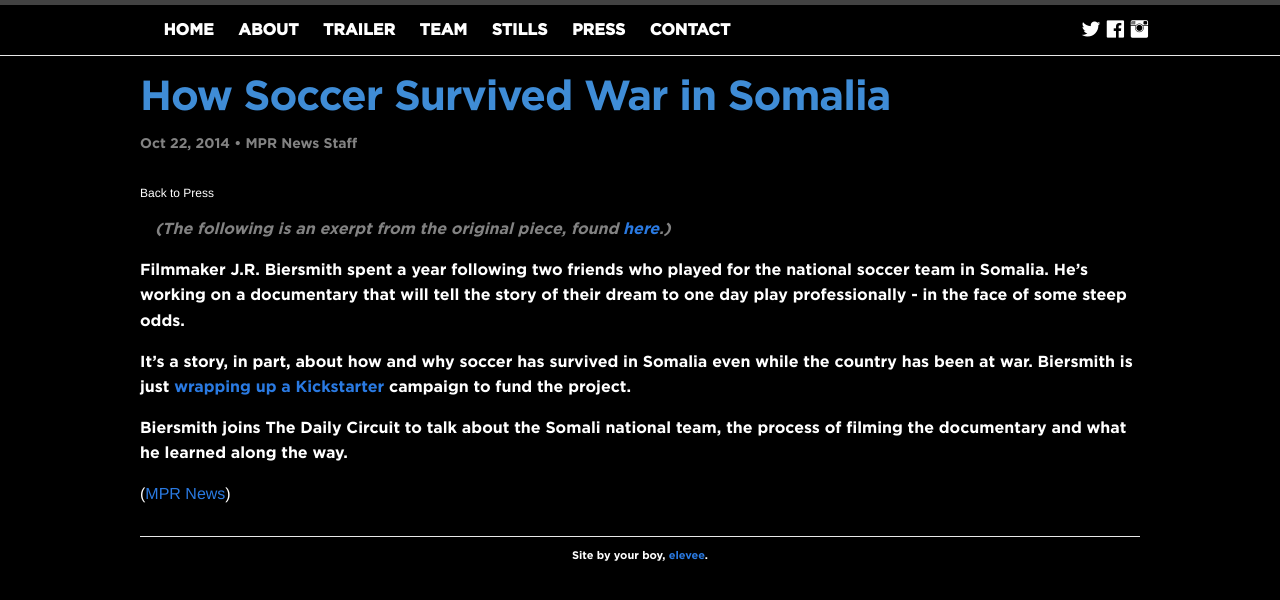
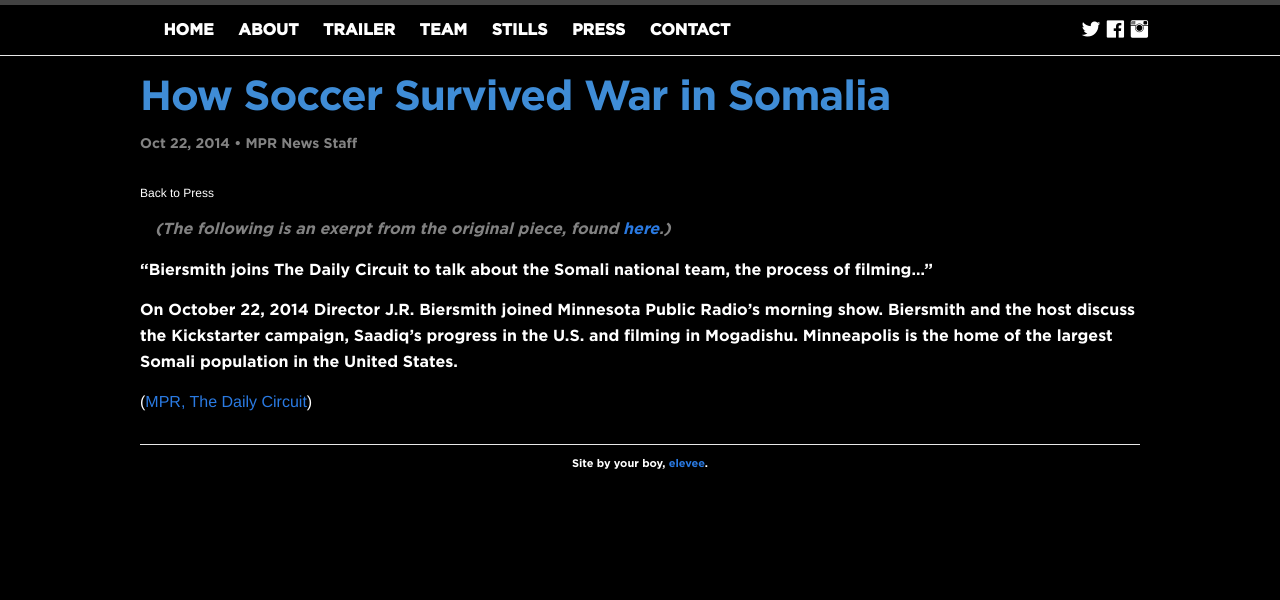
Before and after one commit to bellinkoff/men_in_the_arena, a Jekyll site: the page built from _posts/2014-10-22-how-soccer-survived-war-in-somalia.md, in a window 1280 px wide and 900 px high. Shown: the top 600 px of the window. Built offline with Jekyll 4.4.1, drawn with Linux system fonts in a browser that asks for light colours; nearby versions of some CDN libraries; some web fonts are replaced; comment, search, counter and statistics services are not loaded.

Commit message:
Got rid of placeholder press posts. Reworked copy for existing ones.

```diff
--- a/_posts/2014-10-22-how-soccer-survived-war-in-somalia.md
+++ b/_posts/2014-10-22-how-soccer-survived-war-in-somalia.md
@@ -3,11 +3,11 @@
 title:  "How Soccer Survived War in Somalia"
 linkout: "http://www.mprnews.org/story/2014/10/22/daily-circuit-somalia-soccer"
 author: "MPR News Staff"
-source: "MPR News"
+source: "MPR, The Daily Circuit"
 ---
 
-Filmmaker J.R. Biersmith spent a year following two friends who played for the national soccer team in Somalia. He's working on a documentary that will tell the story of their dream to one day play professionally - in the face of some steep odds.
+"Biersmith joins The Daily Circuit to talk about the Somali national team, the process of filming..."
 
-It's a story, in part, about how and why soccer has survived in Somalia even while the country has been at war. Biersmith is just [wrapping up a Kickstarter](https://www.kickstarter.com/projects/748917089/men-in-the-arena) campaign to fund the project.
+<!--more-->
 
-Biersmith joins The Daily Circuit to talk about the Somali national team, the process of filming the documentary and what he learned along the way.
+On October 22, 2014 Director J.R. Biersmith joined Minnesota Public Radio's morning show. Biersmith and the host discuss the Kickstarter campaign, Saadiq's progress in the U.S. and filming in Mogadishu. Minneapolis is the home of the largest Somali population in the United States.
```
Also changed, not shown: _posts/2014-10-18-kickstarter-staff-pick.md (+6 -2 lines), _posts/2014-11-09-project-update-4-back-to-mogadishu.md (deleted, +0 -21 lines), _posts/2014-11-17-bbc-outlook.md (+5 -1 lines), _posts/2014-11-20-project-update-5-images-capture-an-incredible-week.md (deleted, +0 -17 lines), _posts/2015-01-02-BBC-sportshour-special.md (added, +17 -0 lines), _posts/2015-01-02-when-football-was-outlawed.md (deleted, +0 -11 lines), _posts/2015-01-21-BBC-sportshour-special.md (deleted, +0 -11 lines), _posts/2015-06-04-and-were-off.markdown (deleted, +0 -21 lines), _posts/2015-08-02-shawty-crunk.md (deleted, +0 -6 lines), _posts/2015-08-14-shake-it-like-a-salt-shaker.md (deleted, +0 -6 lines), _posts/2015-09-09-juicy-like-fruit.md (deleted, +0 -6 lines), _posts/2015-09-18-five-dollars.md (deleted, +0 -6 lines).
